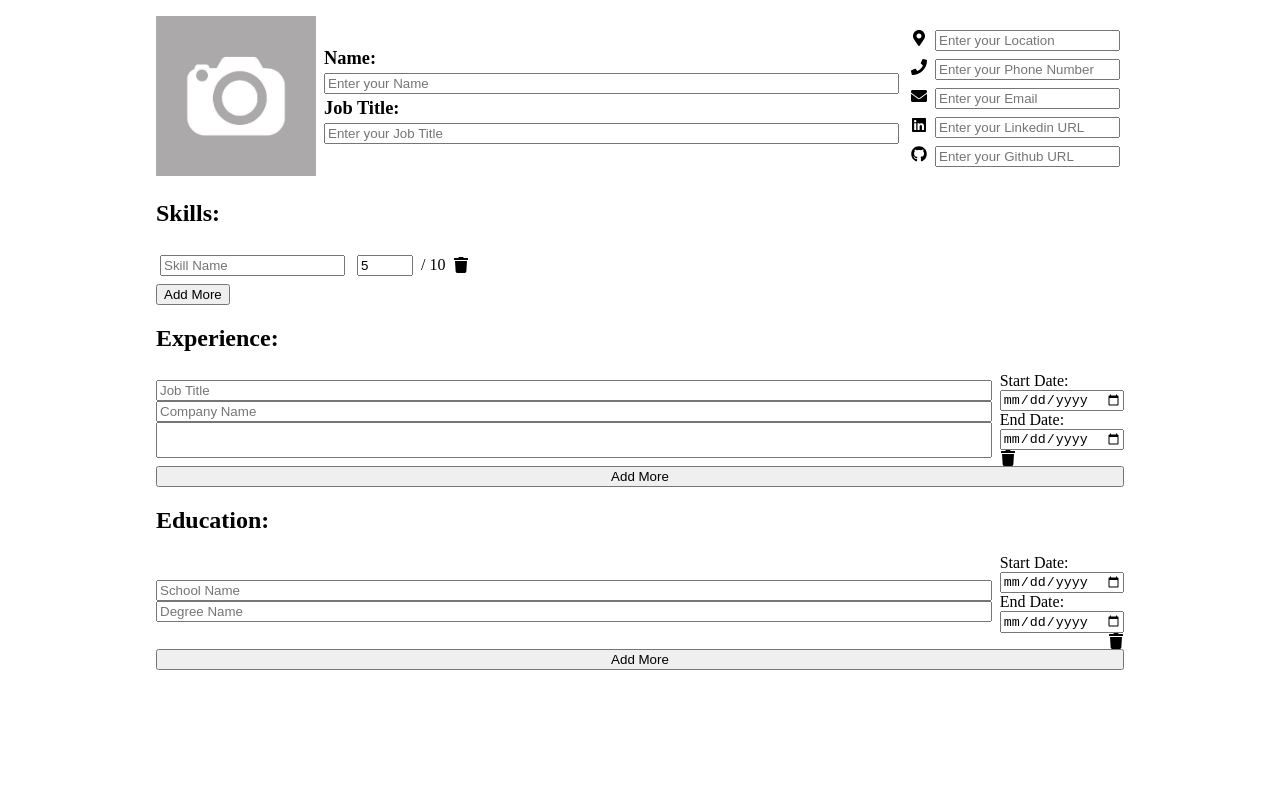
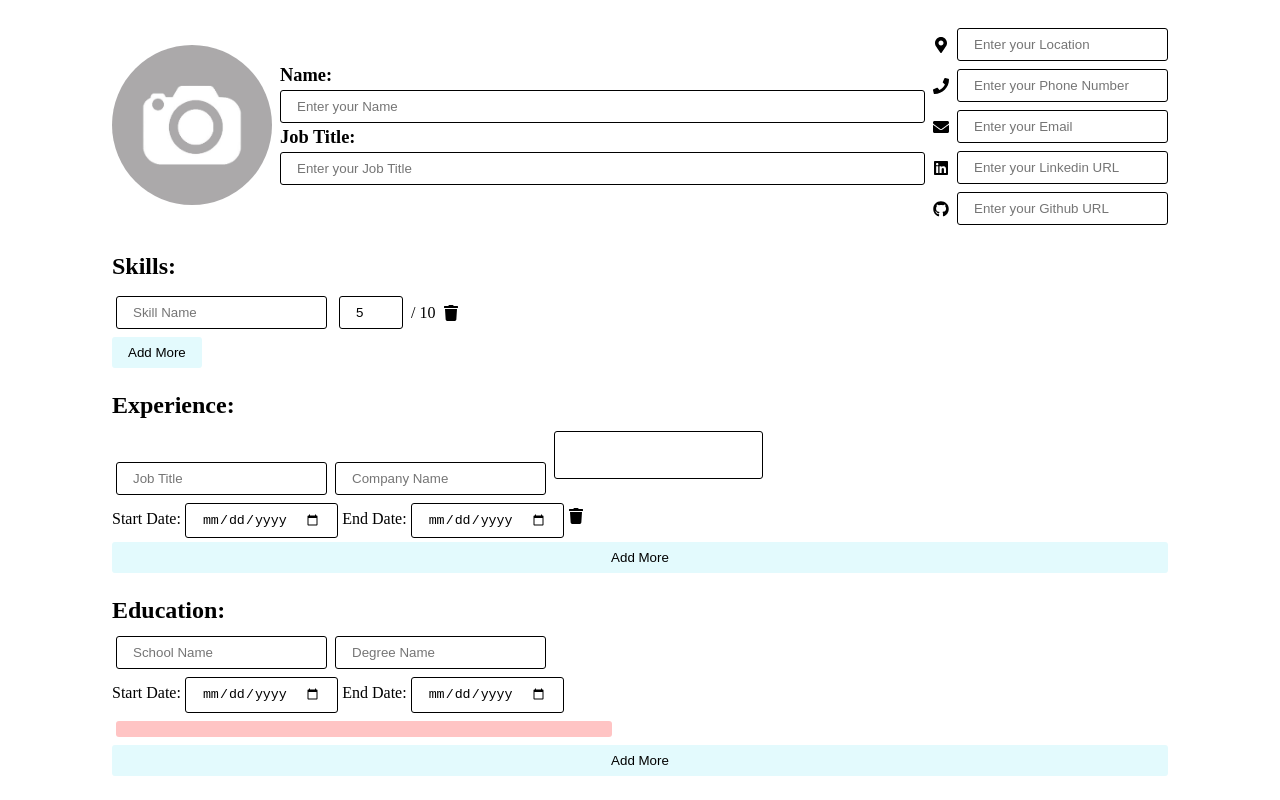
Before and after one commit to cyanChill/cv-application, a React (Create React App) app: page / in a window 1280 px wide. Built offline with nearby package versions, Linux system fonts and the light colour scheme.

Commit message:
finished form styling

```diff
--- a/src/components/form/Form.js
+++ b/src/components/form/Form.js
@@ -133,7 +133,7 @@
         {/* Profile contact information */}
         <div className="contact-info flex-col">
           {Inputs.map((input, idx) => (
-            <div className={`contactInput ${input.type}`} key={idx}>
+            <div className={`contact-input ${input.type}`} key={idx}>
               {input.icon}
               <input
                 type="text"
@@ -148,32 +148,38 @@
       </div>
 
       <div className="row-2">
-        <h2>Skills:</h2>
+        <h2 className="section-title">Skills:</h2>
         <div className="skills-list">
           {cvInfo.skills.map((skill) => (
             <Skill key={skill.id} skill={skill} deleteSkill={deleteSkill} />
           ))}
         </div>
-        <button onClick={addSkill}>Add More</button>
+        <button onClick={addSkill} className="btn">
+          Add More
+        </button>
       </div>
 
       <div className="row-3">
-        <h2>Experience:</h2>
-        <div className="experience-list">
+        <h2 className="section-title">Experience:</h2>
+        <div className="experience-list flex-col">
           {cvInfo.experience.map((job) => (
             <Job key={job.id} experience={job} deleteJob={deleteJob} />
           ))}
-          <button onClick={addJob}>Add More</button>
+          <button onClick={addJob} className="btn">
+            Add More
+          </button>
         </div>
       </div>
 
       <div className="row-4">
-        <h2>Education:</h2>
-        <div className="school-list">
+        <h2 className="section-title">Education:</h2>
+        <div className="school-list flex-col">
           {cvInfo.education.map((school) => (
             <School key={school.id} education={school} deleteSchool={deleteSchool} />
           ))}
-          <button onClick={addSchool}>Add More</button>
+          <button onClick={addSchool} className="btn">
+            Add More
+          </button>
         </div>
       </div>
     </div>
--- a/src/components/form/Form.style.css
+++ b/src/components/form/Form.style.css
@@ -4,12 +4,67 @@
 }
 
 .container {
-  max-width: 62.5rem;
+  max-width: 68rem;
+}
+
+.section-title {
+  margin: 0.5rem 0;
+}
+
+.row-1,
+.row-2,
+.row-3,
+.row-4 {
+  margin: 0.5rem 0;
+}
+
+/* Input Field Stylings */
+input,
+textarea {
+  border: 1px solid black;
+  border-radius: 3px;
+  padding: 0.5rem 1rem;
+}
+
+input[type="number"] {
+  width: 4rem;
+}
+
+/* Button styling */
+.btn {
+  cursor: pointer;
+  padding: 0.5rem 1rem;
+  border: none;
+  outline: none;
+  border-radius: 3px;
+  background: rgba(163, 237, 247, 0.3);
+}
+
+.btn:hover {
+  background: rgba(163, 237, 247, 0.7);
+  font-weight: bold;
+}
+
+/* Delete/Trash Button */
+.trash {
+  cursor: pointer;
+  align-self: center;
+}
+
+.trash:hover {
+  color: red;
 }
 
 /* First row */
 .row-1 {
   gap: 0.5rem;
+}
+
+.contact-input {
+  display: flex;
+  align-items: center;
+  gap: 0.5rem;
+  margin: 0.25rem 0;
 }
 
 /* Profile Related */
@@ -23,6 +78,7 @@
   height: 10em;
   width: 10em;
   object-fit: cover;
+  border-radius: 50%;
 }
 
 .user-info {
@@ -51,7 +107,7 @@
   margin: 0.25rem;
 }
 
-@media (min-width: 625px) {
+@media (min-width: 650px) {
   .row-1 {
     flex-direction: row;
   }
@@ -64,115 +120,89 @@
 /* Row 2*/
 .skills-list {
   display: flex;
-  justify-content: space-between;
   flex-wrap: wrap;
 }
 
-.skills-list .skill,
-.skills-list .skill .rating {
+.skill,
+.skill .rating {
   display: flex;
   align-items: center;
 }
 
-.skills-list .skill > *,
-.skills-list .skill .rating > * {
+.skill > *,
+.skill .rating > * {
   margin: 0.25rem;
 }
 
-@media (max-width: 360px) {
-  .skills-list .skill {
+@media (max-width: 400px) {
+  .skill {
+    width: 100%;
     flex-direction: column;
     align-items: flex-start;
+  }
+
+  .skill .skill-field {
+    width: 100%;
+  }
+
+  .skill .rating {
+    align-self: flex-end;
   }
 }
 
 /* Row 3 */
-.experience-list {
-  display: flex;
-  flex-direction: column;
+.description-field {
+  flex: 1;
+  resize: none;
 }
 
-.experience {
+/* Row 4 */
+
+/* Shared Between Row 3 & 4 */
+.job,
+.school {
   display: flex;
-  flex-direction: column;
-}
-
-.row {
-  display: flex;
-  flex-direction: row;
   align-items: center;
   gap: 0.5rem;
 }
 
-.row .text,
-.row .dates {
-  display: flex;
-  flex-direction: column;
-}
-
-.row .text {
+.text {
   flex: 1;
 }
 
-.row .description-field {
-  flex: 1;
-  resize: none;
+.text > * {
+  margin: 0.25rem;
 }
 
-@media (max-width: 400px) {
-  .row {
+.dates > input {
+  margin: 0.25rem;
+}
+
+.job .trash,
+.school .trash {
+  text-align: center;
+  width: 100%;
+  background: rgba(255, 124, 124, 0.45);
+  padding: 0.5rem 1rem;
+  margin: 0.25rem;
+  border-radius: 3px;
+}
+
+.job .trash:hover,
+.school .trash:hover {
+  background: rgba(241, 72, 72, 0.63);
+  color: white;
+  font-weight: bold;
+}
+
+@media (max-width: 450px) {
+  .job,
+  .school {
     flex-direction: column;
   }
 
-  .row.no-responsiveness {
-    flex-direction: row;
-  }
-
-  .row .text,
-  .row .dates {
+  .text,
+  .dates {
     width: 100%;
   }
 }
-
-/* Row 4 */
-.school-list {
-  display: flex;
-  flex-direction: column;
-}
-
-.school {
-  display: flex;
-  flex-direction: column;
-}
-
-.row {
-  display: flex;
-  flex-direction: row;
-  align-items: center;
-  gap: 0.5rem;
-}
-
-.row .text,
-.row .dates {
-  display: flex;
-  flex-direction: column;
-}
-
-.row .text {
-  flex: 1;
-}
-
-.school .trash {
-  align-self: flex-end;
-}
-
-@media (max-width: 400px) {
-  .row {
-    flex-direction: column;
-  }
-
-  .row .text,
-  .row .dates {
-    width: 100%;
-  }
-}
```
